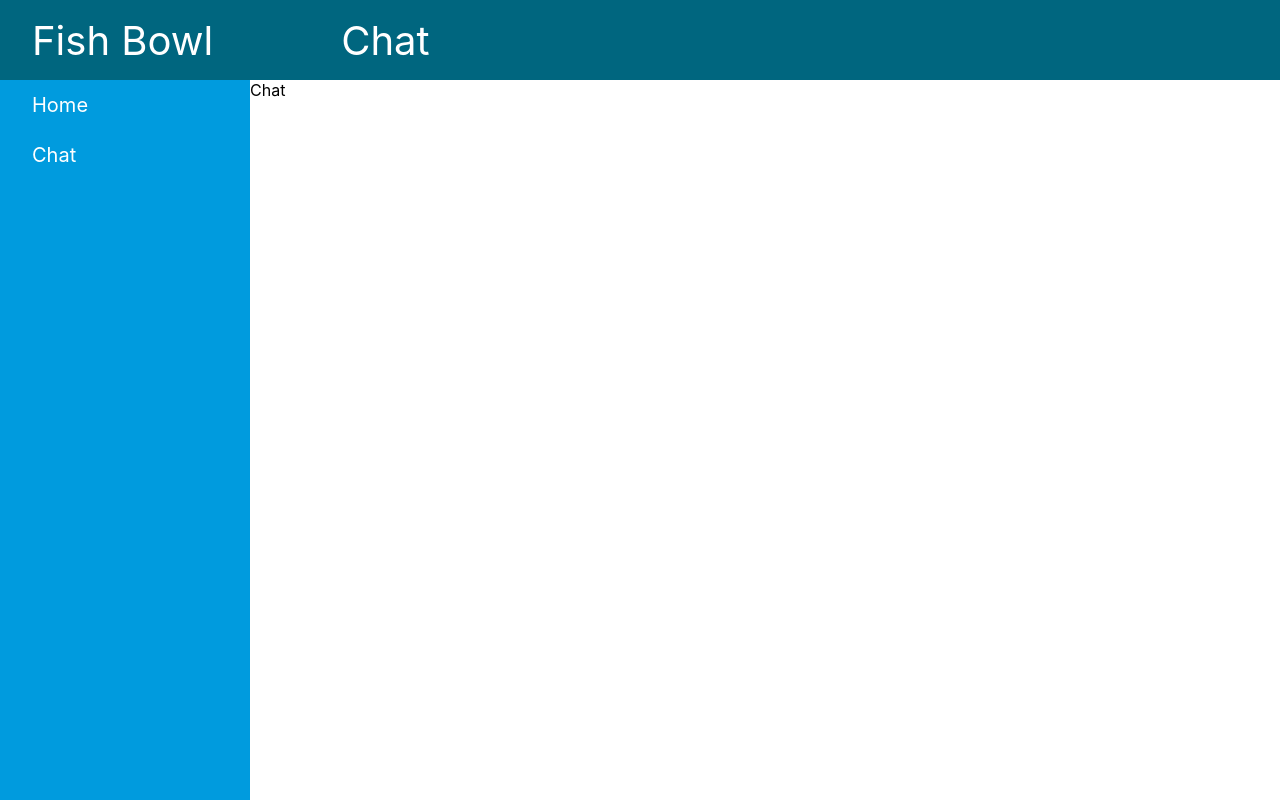
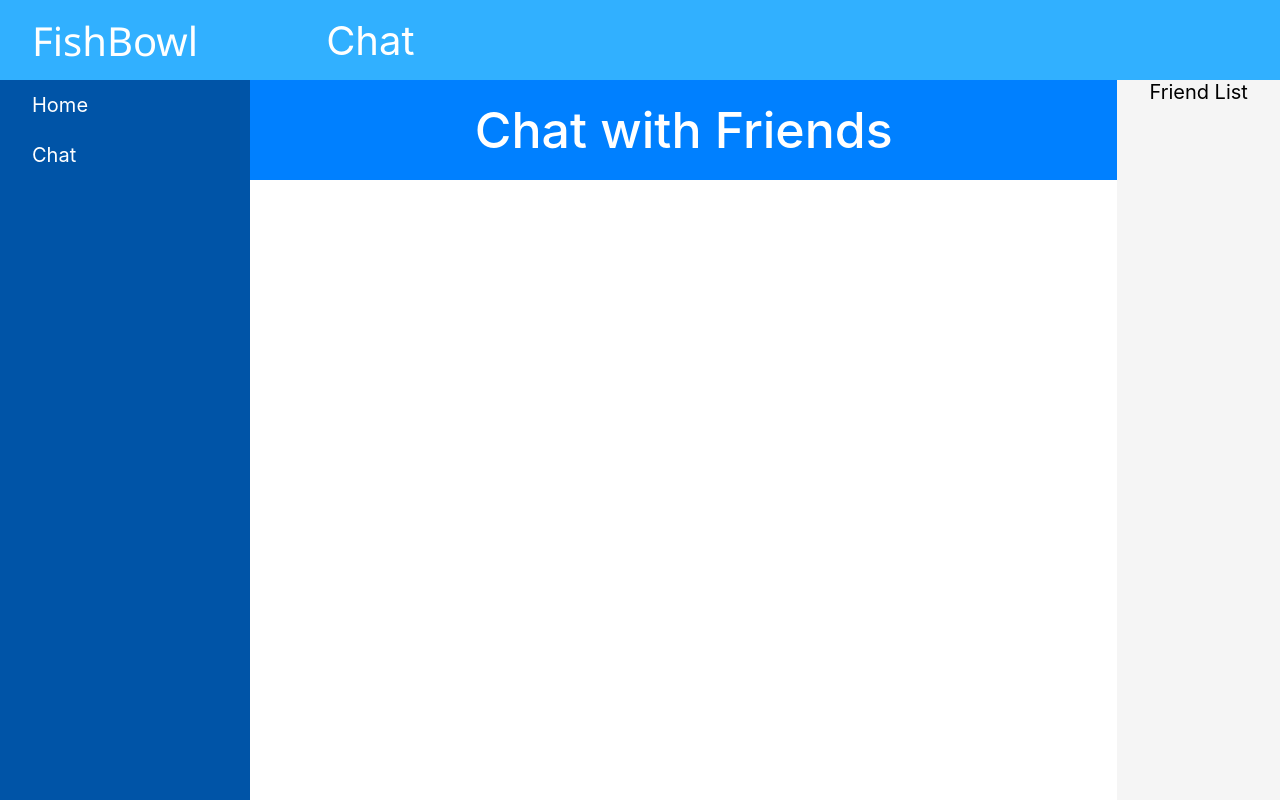
Before and after one commit to jedgray36/chat-app, a React (Create React App) app: page /Chat in a window 1280 px wide. Built offline with nearby package versions, Linux system fonts and the light colour scheme.

Commit message:
friends list made and css changes to header

```diff
--- a/src/App.css
+++ b/src/App.css
@@ -8,3 +8,15 @@
 .main-container {
     display: flex;
 }
+
+.page-title {
+    width: 100%;
+    font-size: 50px;
+    height: 100px;
+    background-color: rgb(0, 128, 255);
+    display: flex;
+    align-items: center;
+    justify-content: center;
+    color: white;
+    font-weight: 500;
+}
--- /dev/null
+++ b/src/components/FriendsList.tsx
@@ -0,0 +1,23 @@
+import React, { useState } from 'react';
+import '../styles/friendsList.css'
+import { Friend } from '../types/friend';
+
+
+
+
+
+const FriendsList = () => {
+
+const [friends, setFriends] = useState([]);
+
+    return (
+          <div className='friends-list'>
+           <div className='friends'>Friend List</div>
+           {friends.map((friend: Friend) => (
+            <div>{friend.name}</div>
+           ))}
+          </div>
+      )
+  }
+
+  export default FriendsList;
--- a/src/components/Header.tsx
+++ b/src/components/Header.tsx
@@ -23,7 +23,7 @@ const getPageName = () => {
     return (
         <>
           <div className='header'>
-          <div className='logo'>Fish Bowl</div>
+          <div className='logo'>FishBowl</div>
             <div>{getPageName()}</div>
           </div>
           </>
--- a/src/pages/Chat.tsx
+++ b/src/pages/Chat.tsx
@@ -1,11 +1,13 @@
 import React from 'react';
+import FriendsList from '../components/FriendsList';
 
 
 
 const Chat = () => {
     return (
       <>
-      <div>Chat</div>
+      <div className='page-title'>Chat with Friends</div>
+      <FriendsList />
       </>
     );
   }
--- a/src/pages/Home.tsx
+++ b/src/pages/Home.tsx
@@ -1,12 +1,13 @@
 import React from 'react';
-
+import '../styles/home.css'
 
 
 
 const Home = () => {
     return (
       <>
-      <div>Welcome to FishBowl</div>
+      <div className='page-title'>Welcome to FishBowl</div>
+      <div className='mainContent'></div>
       </>
     );
   }
--- /dev/null
+++ b/src/styles/friendsList.css
@@ -0,0 +1,10 @@
+.friends-list {
+    width: 15rem;
+    background-color: rgb(245, 245, 245);
+}
+
+.friends {
+    display: flex;
+    justify-content: center;
+    font-size: 20px;
+}
--- a/src/styles/header.css
+++ b/src/styles/header.css
@@ -1,7 +1,7 @@
 .header {
     height: 5rem;
     width: 100vw;
-    background-color: rgb(0, 102, 127);
+    background-color: rgb(49, 176, 255);
     color: white;
     font-size: 40px;
     display: flex;
@@ -12,4 +12,6 @@
     display: flex;
     margin-right: 8rem;
     margin-left: 2rem;
+    font-weight: 500;
+    font-family: 'Segoe UI', Tahoma, Geneva, Verdana, sans-serif;
 }
--- a/src/styles/navBar.css
+++ b/src/styles/navBar.css
@@ -1,7 +1,8 @@
 .Sidebar {
     height: 90vh;
     max-width: 250px;
-    background-color: rgb(0, 155, 222);
+    min-width: 250px;
+    background-color: rgb(0, 84, 167);
     display: flex;
     flex-grow: 1;
 }
--- /dev/null
+++ b/src/types/friend.ts
@@ -0,0 +1,4 @@
+export interface Friend {
+   name: string,
+   active?: boolean,
+};
```
